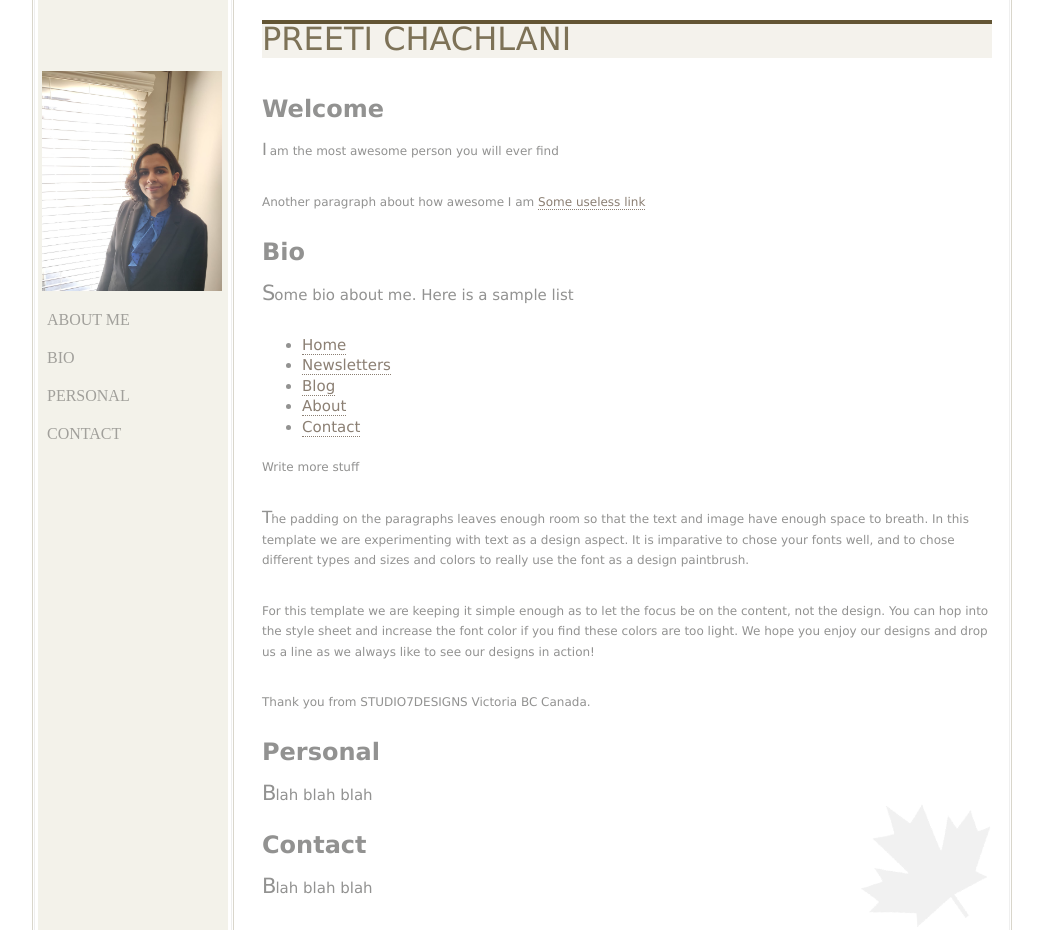
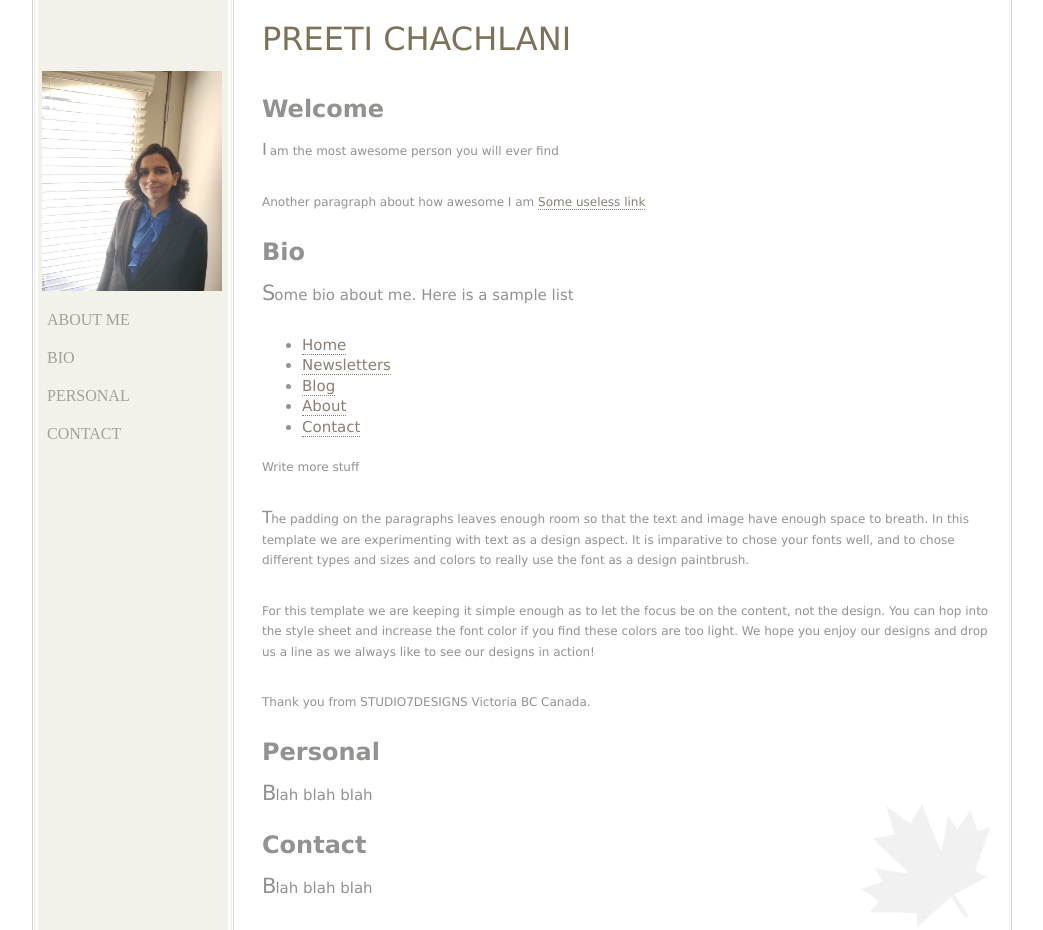
Before and after one commit to pchachlani/pchachlani.github.io, a plain HTML site: page index.html in a window 1280 px wide. Shown: the top 930 px of the page, without its empty margins (118-1161 px from the left). Drawn offline with Linux system fonts and the light colour scheme.

Commit message:
Update index.html

```diff
--- a/index.html
+++ b/index.html
@@ -10,7 +10,7 @@
   <div id="inner-wrapper">
     <div id="content-wrapper">
       <div id="content">
-     <p style="font-size: 200%; color: #7d7257; text-align: justify; background: url(../images/header-bkg.gif) repeat-x;"> PREETI CHACHLANI</p>
+     <p style="font-size: 200%; color: #7d7257; text-align: justify;"> PREETI CHACHLANI</p>
 <!--        <form name="search" action="#" id="search-form">
           <input type="text" class="txt" value="Search" />
         </form>
```
